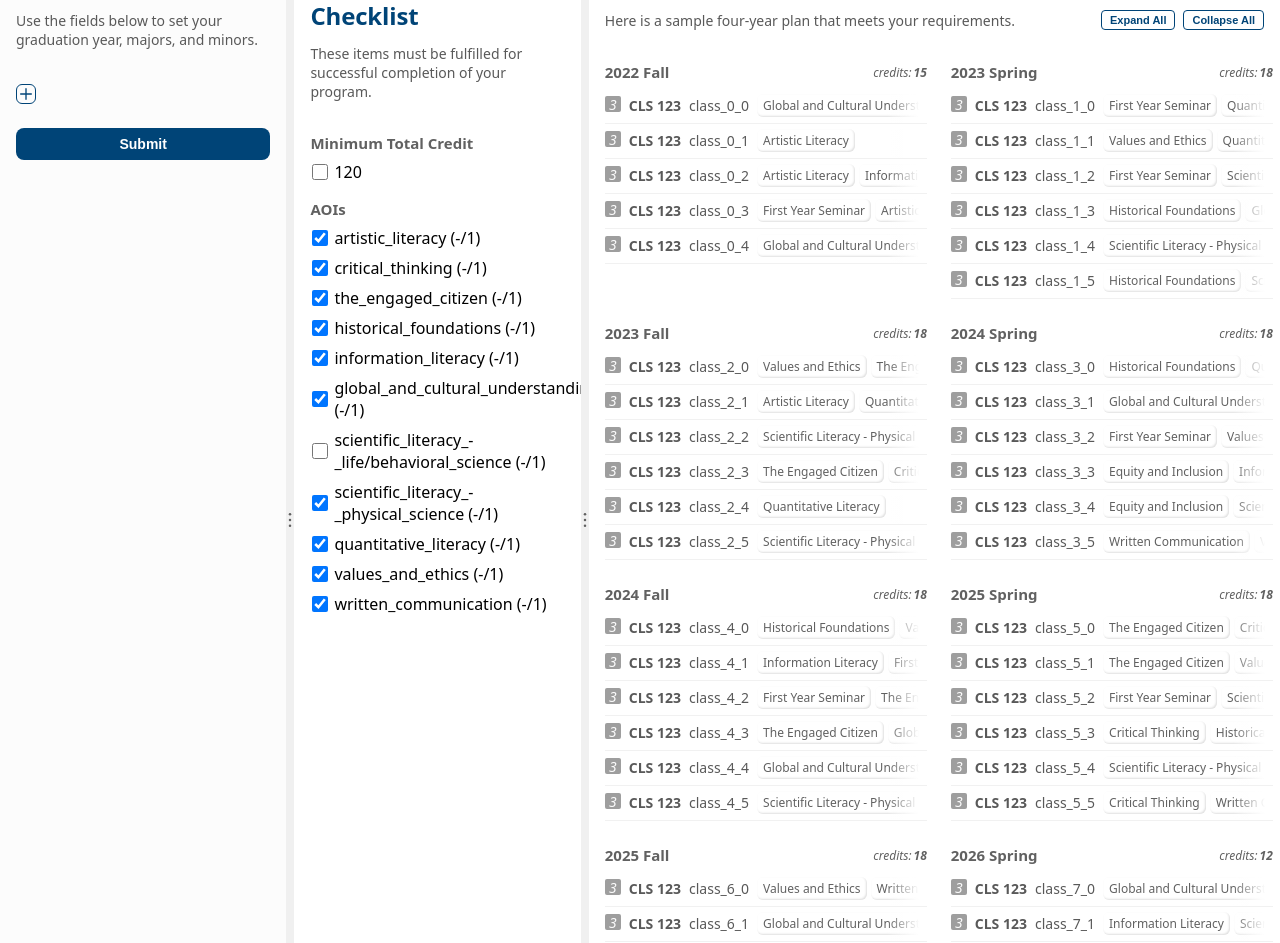
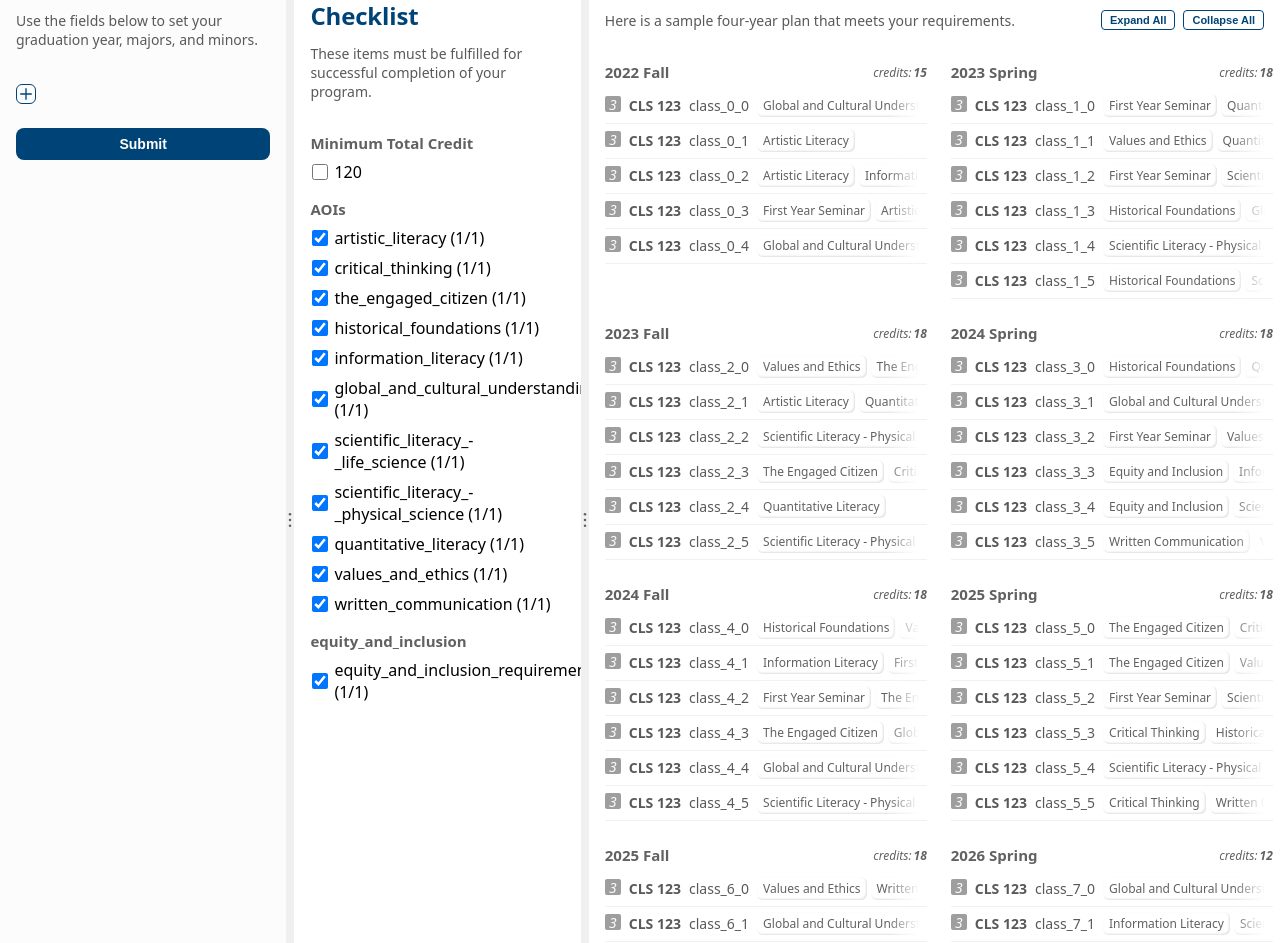
Before and after one commit to jbearley/fyp, a Flask app: page / in a window 1280 px wide. Shown: the part 140-1083 px from the top of the page. Run offline with Flask 3, Linux system fonts and the light colour scheme.

Commit message:
checking off requirements for majors

```diff
--- a/app/random_dummy_data.py
+++ b/app/random_dummy_data.py
@@ -88,7 +88,7 @@ class Dummy_Data:
             "pick_1_global_and_cultural_understanding": random.sample(
                 self.all_classes, 5
             ),
-            "pick_1_scientific_literacy_-_life/behavioral_science": random.sample(
+            "pick_1_scientific_literacy_-_life_science": random.sample(
                 self.all_classes, 5
             ),
             "pick_1_scientific_literacy_-_physical_science": random.sample(
@@ -98,6 +98,6 @@ class Dummy_Data:
             "pick_1_values_and_ethics": random.sample(self.all_classes, 5),
             "pick_1_written_communication": random.sample(self.all_classes, 5),
         }
-        res["equity_and_inclusion"] = {"pick_one": random.sample(self.all_classes, 2)}
+        res["equity_and_inclusion"] = {"pick_1_equity_and_inclusion_requirement": random.sample(self.all_classes, 2)}
         res["total_credits"] = 120
         return res
--- a/app/static/js/main.js
+++ b/app/static/js/main.js
@@ -168,32 +168,55 @@ function inputSubmit() {
 
 function requirementsChecklist() {
 	const requirementsJSON = JSON.parse(document.querySelector('#requirements-overview').getAttribute('data-requirements'));
+	console.log(requirementsJSON);
 	const fypJSON = JSON.parse(document.querySelector('#by-semester').getAttribute('data-fyp'));
 	let allClasses = [];
 	Object.values(fypJSON).forEach(classes => {
 		allClasses = [...allClasses, ...Object.keys(classes)];
 	});
-	Object.entries(requirementsJSON.AOIs).forEach(([aoiKey, classes]) => {
-		const [, numChoices, aoi, ...rest] = aoiKey.match(/pick_(\d+)_(.*)/);
+	const checkRequirements = (categoryKey, requirements) => {
+		Object.entries(requirements).forEach(([reqKey, classes]) => {
+			if (reqKey == 'singles') {
+				classes.forEach(classKey => {
+					try {
+						const $checkbox = document.querySelector(`[category-key="${categoryKey}"] #${reqKey}_${classKey}`);
+						console.log($checkbox);
+						$checkbox.checked = true;
+					} catch {}
+				});
+				return;
+			}
+			const [, numChoices, req, ...rest] = reqKey.match(/pick_(\d+)_(.*)/);
 			let found = 0;
 			let i = 0;
 			while (i < classes.length) {
 				if (allClasses.includes(classes[i])) {
 					found++;
 					try {
-					const $radioInput = document.querySelector(`#${aoiKey}_${classes[i]}`);
+						const $radioInput = document.querySelector(`[category-key="${categoryKey}"] #${reqKey}_${classes[i]}`);
 						$radioInput.checked = true;
-				} catch {}
+					} catch { }
 				}
 				i++;
 			}
+			try {
+				const $checkbox = document.querySelector(`[category-key="${categoryKey}"] #${req}`);
+				const $label = $checkbox.nextElementSibling;
 				if (found >= numChoices) {
-			try {
-				const $aoiCheckbox = document.querySelector(`#${aoi}`);
-				console.log($aoiCheckbox);
-				$aoiCheckbox.checked = true;
-
-			} catch {}
+					$checkbox.checked = true;
+					found = numChoices;
 				}
+				if ($label && $label.nodeName == 'LABEL') {
+					$label.innerHTML = $label.innerHTML.replace(/(.*)([(].*[)])/, (match, p1) => {
+						return p1 + `(${found}/${numChoices})`;
 					});
 				}
+			} catch { }
+		});
+	};
+	checkRequirements("AOIs", requirementsJSON.AOIs);
+	checkRequirements("equity_and_inclusion", requirementsJSON.equity_and_inclusion);
+	Object.entries(requirementsJSON.majors).forEach(([major, majorReqs]) => {
+		checkRequirements(major, majorReqs);
+	});
+}
--- a/app/templates/main.html
+++ b/app/templates/main.html
@@ -57,9 +57,10 @@
                             type='checkbox'><label>{{requirements.total_credits}}</label></div>
                 </div>
                 {% set temp = requirements.majors %}
-                {% if temp.update({'AOIs': requirements.AOIs}) %}{% endif %} <!-- temp = {...majors, AOIs: <aois>} -->
+                {% if temp.update({'AOIs': requirements.AOIs}) %}{% endif %}
+                {% if temp.update({'equity_and_inclusion': requirements.equity_and_inclusion}) %}{% endif %}
                 {% for category_key, category in temp.items() %}
-                <div class='reqs-container'>
+                <div class='reqs-container' category-key='{{category_key}}'>
                     <h3>{{category_key}}</h3>
                     <div class='reqs'>
                         {% for req_key, req in category.items() %}
@@ -76,7 +77,7 @@
                         </div>
                         {% else %}
                         {% for class in req %}
-                        <div class='req-header'><input type='checkbox'><label>{{class}}</label></div>
+                        <div class='req-header'><input type='checkbox' id='singles_{{class}}'><label>{{class}}</label></div>
                         {% endfor %}
                         {% endif %}
                         {% endfor %}
```
Lines whose indentation alone changed are shown as unchanged.
